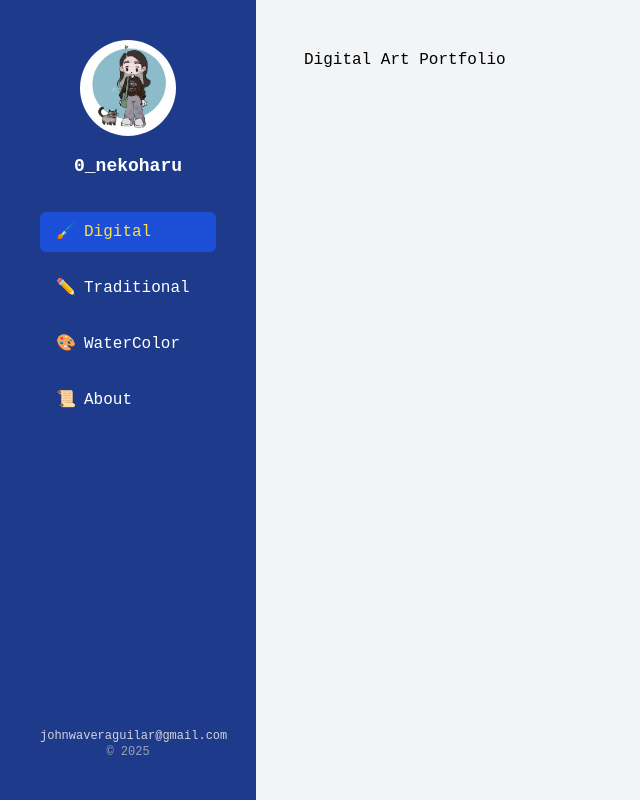
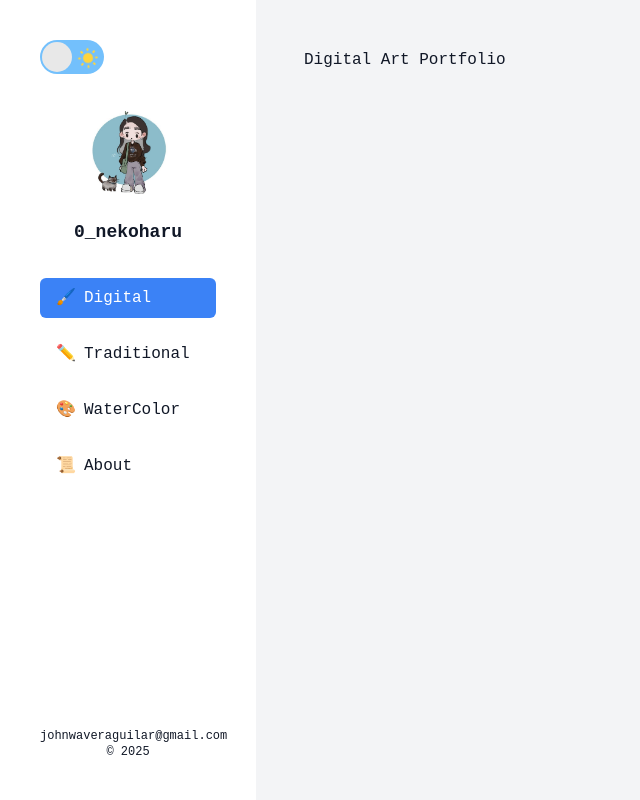
Before and after one commit to Wavxr/Art-Portfolio, a React (Vite) app: page / in a window 1280 px wide. Shown: the whole page, without its empty margins (0-640 px from the left). Built offline with nearby package versions, Linux system fonts and the light colour scheme.

Commit message:
Add dark mode toggle functionality and update MainLayout styling

```diff
--- /dev/null
+++ b/src/components/DarkModeToggle.jsx
@@ -0,0 +1,32 @@
+import React from "react";
+import "../styles/tailwind.css"; // Ensure Tailwind is loaded
+import "../styles/DarkModeToggle.css"; // Add the custom CSS for the toggle
+
+const DarkModeToggle = ({ darkMode, toggleDarkMode }) => {
+  return (
+    <label className="switch">
+      <span className="sun">
+        <svg xmlns="http://www.w3.org/2000/svg" viewBox="0 0 24 24">
+          <g fill="#ffd43b">
+            <circle r="5" cy="12" cx="12"></circle>
+            <path d="m21 13h-1a1 1 0 0 1 0-2h1a1 1 0 0 1 0 2zm-17 0h-1a1 1 0 0 1 0-2h1a1 1 0 0 1 0 2zm13.66-5.66a1 1 0 0 1-.66-.29 1 1 0 0 1 0-1.41l.71-.71a1 1 0 1 1 1.41 1.41l-.71.71a1 1 0 0 1-.75.29zm-12.02 12.02a1 1 0 0 1-.71-.29 1 1 0 0 1 0-1.41l.71-.66a1 1 0 0 1 1.41 1.41l-.71.71a1 1 0 0 1-.7.24zm6.36-14.36a1 1 0 0 1 -1-1v-1a1 1 0 0 1 2 0v1a1 1 0 0 1 -1 1zm0 17a1 1 0 0 1 -1-1v-1a1 1 0 0 1 2 0v1a1 1 0 0 1 -1 1zm-5.66-14.66a1 1 0 0 1 -.7-.29l-.71-.71a1 1 0 0 1 1.41-1.41l.71.71a1 1 0 0 1 0 1.41 1 1 0 0 1 -.71.29zm12.02 12.02a1 1 0 0 1 -.7-.29l-.66-.71a1 1 0 0 1 1.36-1.36l.71.71a1 1 0 0 1 0 1.41 1 1 0 0 1 -.71.24z"></path>
+          </g>
+        </svg>
+      </span>
+      <span className="moon">
+        <svg xmlns="http://www.w3.org/2000/svg" viewBox="0 0 384 512">
+          <path d="m223.5 32c-123.5 0-223.5 100.3-223.5 224s100 224 223.5 224c60.6 0 115.5-24.2 155.8-63.4 5-4.9 6.3-12.5 3.1-18.7s-10.1-9.7-17-8.5c-9.8 1.7-19.8 2.6-30.1 2.6-96.9 0-175.5-78.8-175.5-176 0-65.8 36-123.1 89.3-153.3 6.1-3.5 9.2-10.5 7.7-17.3s-7.3-11.9-14.3-12.5c-6.3-.5-12.6-.8-19-.8z"></path>
+        </svg>
+      </span>
+      <input
+        type="checkbox"
+        className="input"
+        checked={darkMode}
+        onChange={toggleDarkMode}
+      />
+      <span className="slider"></span>
+    </label>
+  );
+};
+
+export default DarkModeToggle;
--- a/src/components/MainLayout.jsx
+++ b/src/components/MainLayout.jsx
@@ -1,8 +1,10 @@
 import React, { useState } from "react";
 import "../styles/tailwind.css";
+import DarkModeToggle from "./DarkModeToggle";
 
 const MainLayout = () => {
   const [activePage, setActivePage] = useState("Digital");
+  const [darkMode, setDarkMode] = useState(false);
 
   // Page content for the right side
   const pageContent = {
@@ -12,10 +14,26 @@
     About: <p>About the Artist</p>,
   };
 
+  // Toggle dark mode
+  const toggleDarkMode = () => setDarkMode(!darkMode);
+
   return (
-    <div className="flex h-screen font-inconsolata">
+    <div
+      className={`flex h-screen font-inconsolata transition-colors duration-300 ${
+        darkMode ? "bg-gray-900 text-white" : "bg-gray-100 text-gray-900"
+      }`}
+    >
       {/* Left Side */}
-      <div className="w-1/5 bg-blue-900 text-white p-10 flex flex-col">
+      <div
+        className={`w-1/5 p-10 flex flex-col transition-colors duration-300 ${
+          darkMode ? "bg-gray-800 text-white" : "bg-white text-gray-900"
+        }`}
+      >
+        {/* Dark Mode Toggle */}
+        <div className="mb-8 self-start">
+          <DarkModeToggle darkMode={darkMode} toggleDarkMode={toggleDarkMode} />
+        </div>
+
         {/* Top Section */}
         <div className="mb-12">
           <div className="text-center mb-8">
@@ -35,8 +53,12 @@
                 onClick={() => setActivePage(page)}
                 className={`flex items-center w-full px-4 py-2 rounded-md ${
                   activePage === page
-                    ? "bg-blue-700 text-yellow-300"
-                    : "hover:bg-blue-800"
+                    ? darkMode
+                      ? "bg-gray-600 text-yellow-300"
+                      : "bg-blue-500 text-white"
+                    : darkMode
+                    ? "hover:bg-gray-700"
+                    : "hover:bg-gray-100"
                 }`}
               >
                 <span className="mr-2">
@@ -54,39 +76,22 @@
           </nav>
         </div>
 
-        {/* Important Links */}
-        {activePage === "About" && (
-          <div className="mt-4 space-y-2">
+        {/* Footer */}
+        <footer className="mt-auto text-center text-xs">
+          <p>
             <a
-              href="https://instagram.com/0_nekoharu/"
-              target="_blank"
-              rel="noopener noreferrer"
-              className="block text-center text-pink-500 font-semibold hover:text-pink-400"
+              href="mailto:johnwaveraguilar@gmail.com"
+              className="hover:underline"
             >
-              🌸 Instagram
+              johnwaveraguilar@gmail.com
             </a>
-            <button
-              onClick={() => alert("Share this portfolio!")}
-              className="block w-full text-center text-blue-500 font-semibold hover:text-blue-400"
-            >
-              🔗 Share
-            </button>
-          </div>
-        )}
-
-        {/* Footer */}
-        <footer className="mt-auto text-center text-xs text-gray-400">
-          <p>
-            <a href="mailto:johnwaveraguilar@gmail.com" className="text-gray-300 hover:underline">johnwaveraguilar@gmail.com</a>
           </p>
           <p>&copy; {new Date().getFullYear()}</p>
         </footer>
       </div>
 
       {/* Right Side */}
-      <div className="w-4/5 bg-gray-100 p-12">
-        {pageContent[activePage]}
-      </div>
+      <div className="w-4/5 p-12">{pageContent[activePage]}</div>
     </div>
   );
 };
--- /dev/null
+++ b/src/styles/DarkModeToggle.css
@@ -0,0 +1,108 @@
+/* From Uiverse.io by andrew-demchenk0 */
+.switch {
+    font-size: 17px;
+    position: relative;
+    display: inline-block;
+    width: 64px;
+    height: 34px;
+  }
+
+  .switch input {
+    opacity: 0;
+    width: 0;
+    height: 0;
+  }
+
+  .slider {
+    position: absolute;
+    cursor: pointer;
+    top: 0;
+    left: 0;
+    right: 0;
+    bottom: 0;
+    background-color: #73C0FC;
+    transition: .4s;
+    border-radius: 30px;
+  }
+
+  .slider:before {
+    position: absolute;
+    content: "";
+    height: 30px;
+    width: 30px;
+    border-radius: 20px;
+    left: 2px;
+    bottom: 2px;
+    z-index: 2;
+    background-color: #e8e8e8;
+    transition: .4s;
+  }
+
+  .sun svg {
+    position: absolute;
+    top: 6px;
+    left: 36px;
+    z-index: 1;
+    width: 24px;
+    height: 24px;
+  }
+
+  .moon svg {
+    fill: #73C0FC;
+    position: absolute;
+    top: 5px;
+    left: 5px;
+    z-index: 1;
+    width: 24px;
+    height: 24px;
+  }
+
+  /* .switch:hover */.sun svg {
+    animation: rotate 15s linear infinite;
+  }
+
+  @keyframes rotate {
+
+    0% {
+      transform: rotate(0);
+    }
+
+    100% {
+      transform: rotate(360deg);
+    }
+  }
+
+  /* .switch:hover */.moon svg {
+    animation: tilt 5s linear infinite;
+  }
+
+  @keyframes tilt {
+
+    0% {
+      transform: rotate(0deg);
+    }
+
+    25% {
+      transform: rotate(-10deg);
+    }
+
+    75% {
+      transform: rotate(10deg);
+    }
+
+    100% {
+      transform: rotate(0deg);
+    }
+  }
+
+  .input:checked + .slider {
+    background-color: #183153;
+  }
+
+  .input:focus + .slider {
+    box-shadow: 0 0 1px #183153;
+  }
+
+  .input:checked + .slider:before {
+    transform: translateX(30px);
+  }
```
